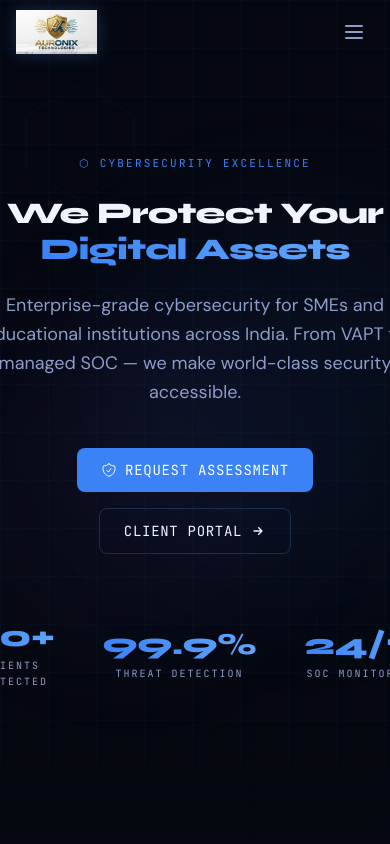
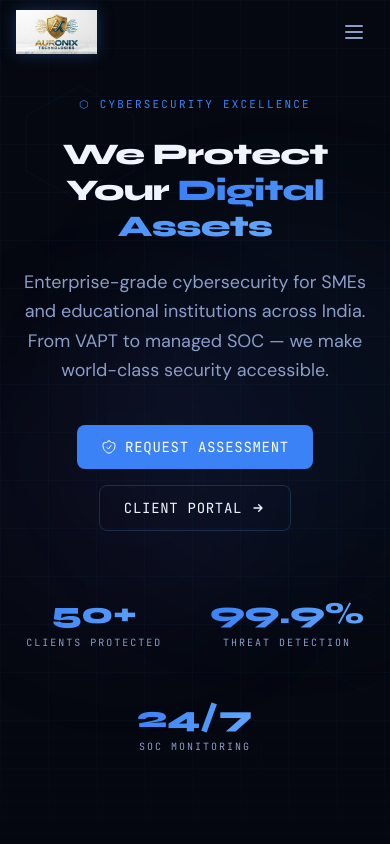
Before and after one commit to kshitiz200423/CyberHex, a React (Vite) app in the folder frontend/: page / in a window 390 px wide. Shown: the top 844 px of the page. Built offline with nearby package versions, Linux system fonts and the light colour scheme.

Commit message:
style: fix horizontal overflow on mobile browsers globally by adding flex-wrap and overflow-x-hidden

```diff
--- a/frontend/src/components/layout/PortalLayout.tsx
+++ b/frontend/src/components/layout/PortalLayout.tsx
@@ -114,7 +114,7 @@ const PortalLayout: React.FC = () => {
   });
 
   return (
-    <div className="min-h-screen bg-bg flex">
+    <div className="min-h-screen bg-bg flex overflow-x-hidden">
       {/* ─── Sidebar ──────────────────────────────────────── */}
       <aside
         className={`fixed top-0 left-0 bottom-0 z-40 bg-bg-2 border-r border-border flex flex-col transition-all duration-300 ${
--- a/frontend/src/components/layout/PublicLayout.tsx
+++ b/frontend/src/components/layout/PublicLayout.tsx
@@ -43,7 +43,7 @@ const PublicLayout: React.FC = () => {
   }, []);
 
   return (
-    <div className="min-h-screen bg-bg">
+    <div className="min-h-screen bg-bg overflow-x-hidden">
       {/* ─── Navigation ─────────────────────────────────── */}
       <nav
         className={`fixed top-0 left-0 right-0 z-50 transition-all duration-300 ${
@@ -257,7 +257,7 @@ const PublicLayout: React.FC = () => {
             <p className="text-xs text-text-3 font-mono">
               © {new Date().getFullYear()} Auronix Technologies. All rights reserved.
             </p>
-            <div className="flex items-center gap-4">
+            <div className="flex flex-wrap justify-center items-center gap-4">
               <span className="mono-label text-[9px] text-text-3">CERT-IN EMPANELLED</span>
               <span className="text-text-3">·</span>
               <span className="mono-label text-[9px] text-text-3">ISO 27001</span>
--- a/frontend/src/pages/Home.tsx
+++ b/frontend/src/pages/Home.tsx
@@ -264,7 +264,7 @@ const Home: React.FC = () => {
   const ctaRef = useFadeIn();
 
   return (
-    <main className="min-h-screen bg-bg overflow-hidden">
+    <main className="min-h-screen bg-bg overflow-x-hidden">
       {/* ── Section 2: Hero ───────────────────────────────────── */}
       <section className="relative min-h-screen flex items-center justify-center bg-grid-pattern">
         {/* Background gradient orbs */}
@@ -313,8 +313,7 @@ const Home: React.FC = () => {
             </Link>
           </div>
 
-          {/* Metrics row */}
-          <div className="flex items-center justify-center gap-12 sm:gap-20">
+          <div className="flex flex-wrap items-center justify-center gap-12 sm:gap-20">
             {metrics.map((m) => (
               <AnimatedMetric key={m.label} value={m.value} label={m.label} />
             ))}
@@ -466,8 +465,7 @@ const Home: React.FC = () => {
             Schedule Free Consultation
           </Link>
 
-          {/* Trust badges */}
-          <div className="flex items-center justify-center gap-6 sm:gap-10 mt-12">
+          <div className="flex flex-wrap items-center justify-center gap-4 sm:gap-10 mt-12">
             {trustBadges.map((badge) => (
               <div
                 key={badge}
```
